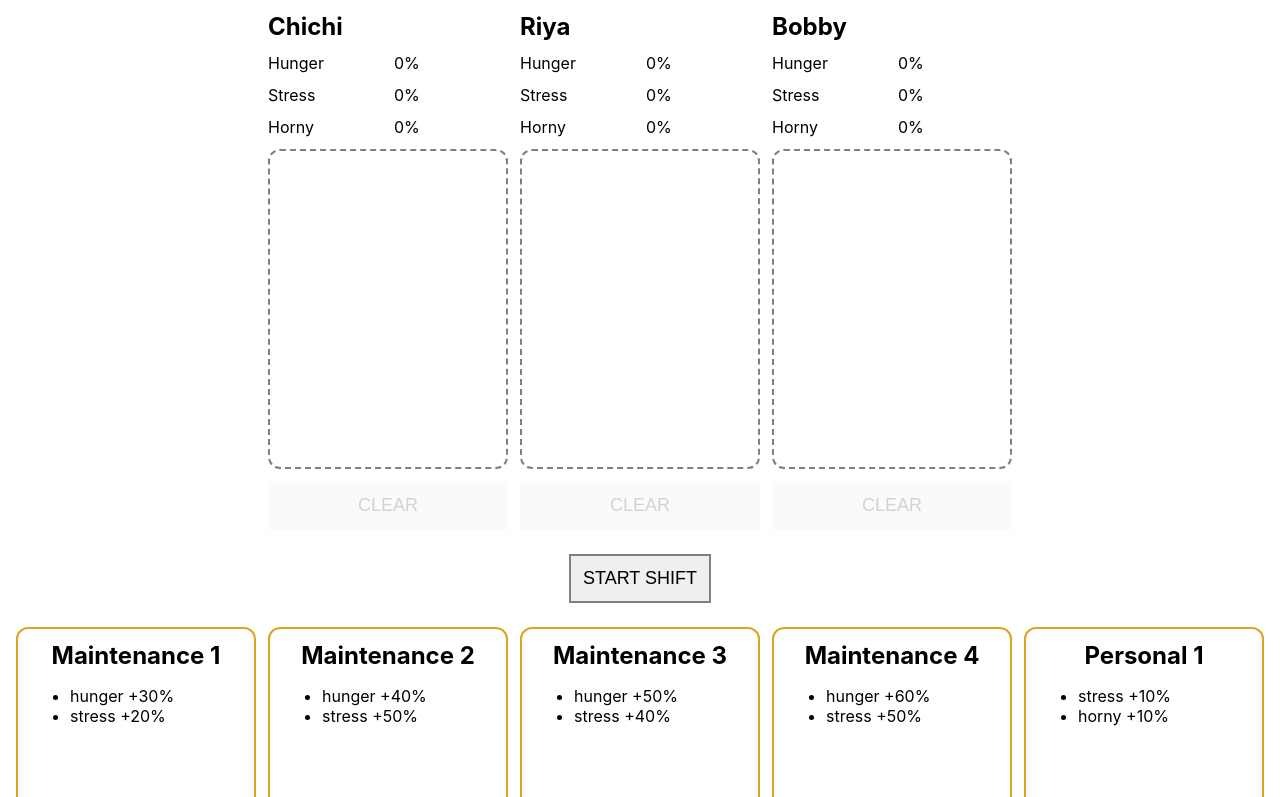
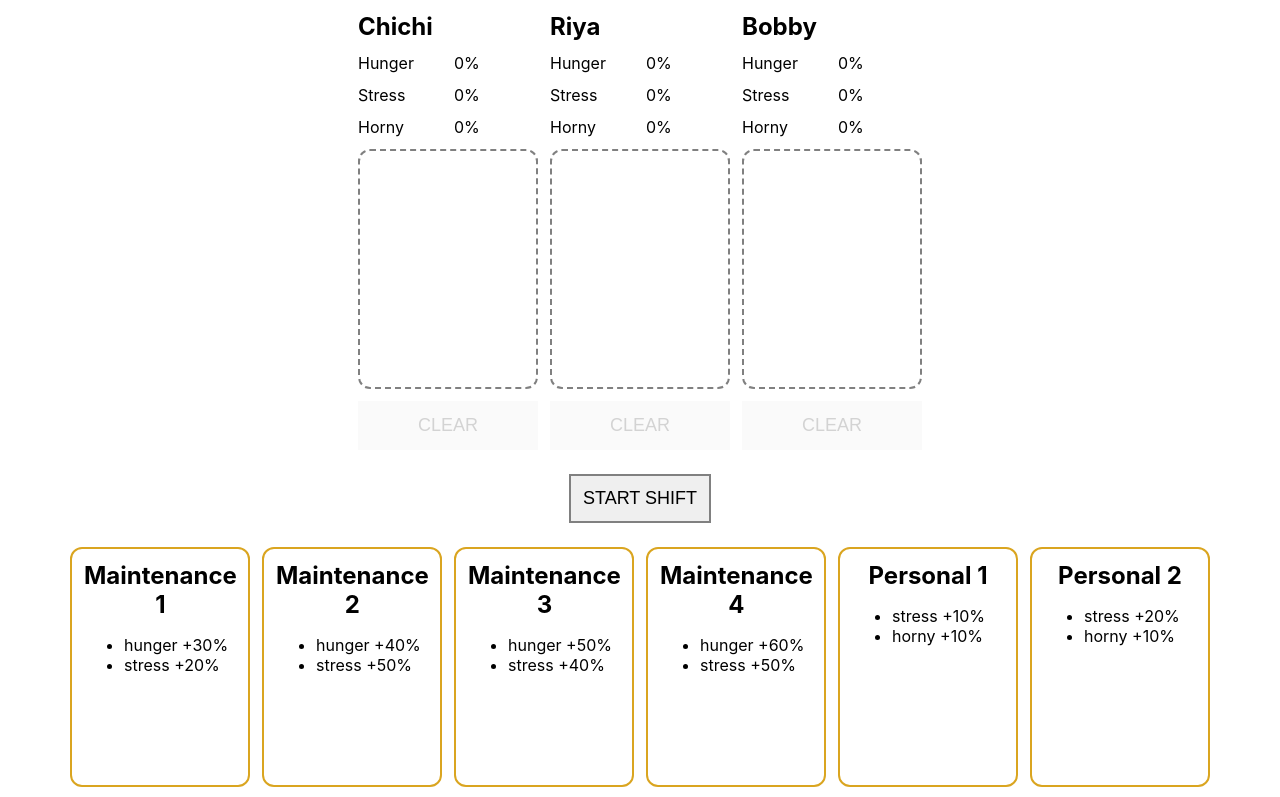
Before and after one commit to MrHands/task-gameplay, a React (Create React App) app: page / in a window 1280 px wide. Shown: the top 797 px of the page. Built offline with nearby package versions, Linux system fonts and the light colour scheme.

Commit message:
Smaller cards.

```diff
--- a/src/components/Card.css
+++ b/src/components/Card.css
@@ -6,8 +6,8 @@
 	grid-template-rows:
 		min-content
 		1fr;
-	max-width: 240px;
-	min-height: 320px;
+	max-width: 180px;
+	min-height: 240px;
 	aspect-ratio: 240/320;
 	padding: 12px;
 	border: 2px solid goldenrod;
```
